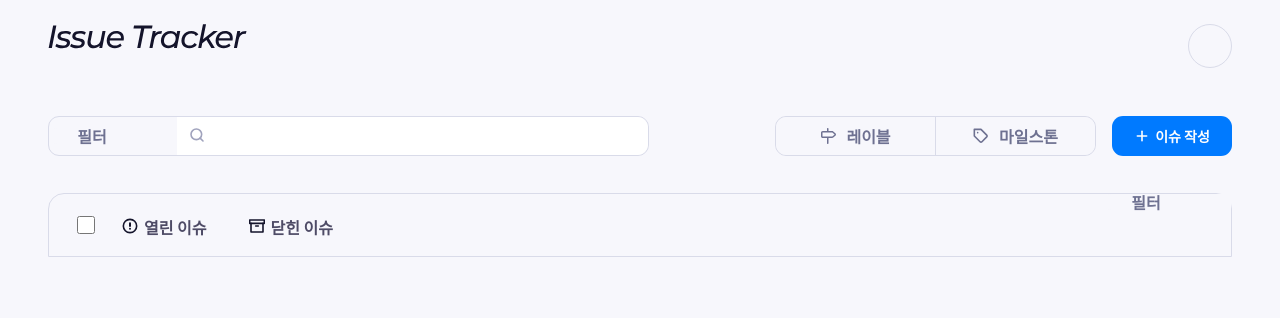
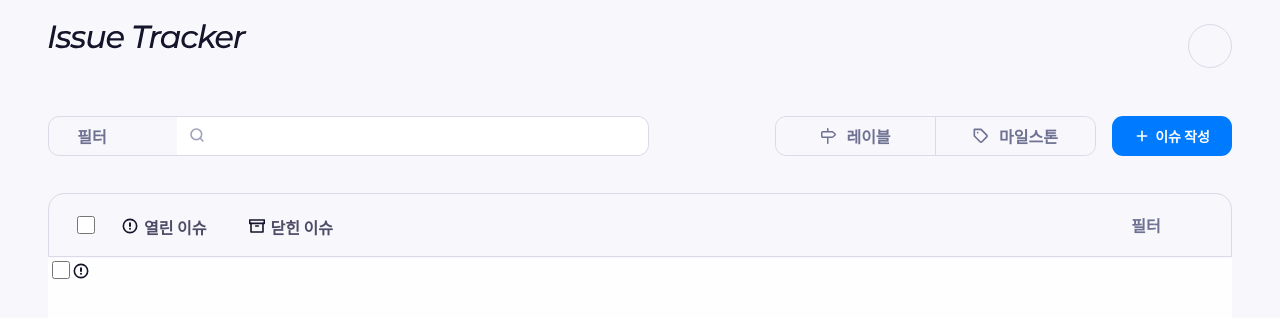
Before and after one commit to codesquad-members-2021/issue-tracker, a React (Create React App) app in the folder FE/frontend/: page /main in a window 1280 px wide. Shown: the top 318 px of the page. Built offline with nearby package versions, Linux system fonts and the light colour scheme; some icons are missing; the HTML template or start-up script is replaced by a standard one.

Commit message:
[#8] feat : add checkbox component

```diff
--- a/FE/frontend/src/components/main/issue/IssueTable.tsx
+++ b/FE/frontend/src/components/main/issue/IssueTable.tsx
@@ -1,6 +1,7 @@
 import React from 'react';
 import styled from 'styled-components';
 import Typo from '../../../styles/atoms/Typos';
+import CheckBox from '../../../styles/atoms/CheckBox';
 import { ReactComponent as AlertCircle } from '../../../icons/alertCircle.svg';
 import { ReactComponent as Archive } from '../../../icons/archive.svg';
 import ListFilters from './ListFilters';
@@ -10,7 +11,7 @@ const IssueTable = () => {
     <TableWrapper>
       <IssueHeader>
         <LeftHeaderWrapper>
-          <CheckBox type="checkbox" name="checkAll"></CheckBox>
+          <CheckBox />
           <Text link sm>
             <AlertCircle />
             열린 이슈
@@ -22,18 +23,13 @@ const IssueTable = () => {
         </LeftHeaderWrapper>
         <ListFilters />
       </IssueHeader>
+      <IssueCell>
+        <CheckBox />
+        <AlertCircle />
+      </IssueCell>
     </TableWrapper>
   );
 };
-
-const CheckBox = styled.input`
-  width: 18px;
-  height: 18px;
-  background: ${props => props.theme.greyscale.offWhite};
-  border: 1px solid #d9dbe9;
-  box-sizing: border-box;
-  border-radius: 2px;
-`;
 
 const TableWrapper = styled.div``;
 
@@ -45,15 +41,23 @@ const IssueHeader = styled.div`
   margin: 1px 0px;
   display: flex;
   justify-content: space-between;
+  & > div {
+    display: flex;
+    align-items: center;
+  }
 `;
 
 const LeftHeaderWrapper = styled.div`
-  display: flex;
-  align-items: center;
   padding: 0 24px;
   div {
     padding: 0 18px;
   }
+`;
+
+const IssueCell = styled.div`
+  height: 100px;
+  background: ${props => props.theme.greyscale.offWhite};
+  margin: 1px 0px;
 `;
 
 const Text = styled(Typo)`
--- /dev/null
+++ b/FE/frontend/src/styles/atoms/CheckBox.tsx
@@ -0,0 +1,21 @@
+import React from 'react';
+import styled from 'styled-components';
+
+const CheckBox = () => {
+  return (
+    <>
+      <Box type="checkbox" />
+    </>
+  );
+};
+
+const Box = styled.input`
+  width: 18px;
+  height: 18px;
+  background: ${props => props.theme.greyscale.offWhite};
+  border: 1px solid #d9dbe9;
+  box-sizing: border-box;
+  border-radius: 2px;
+`;
+
+export default CheckBox;
```
